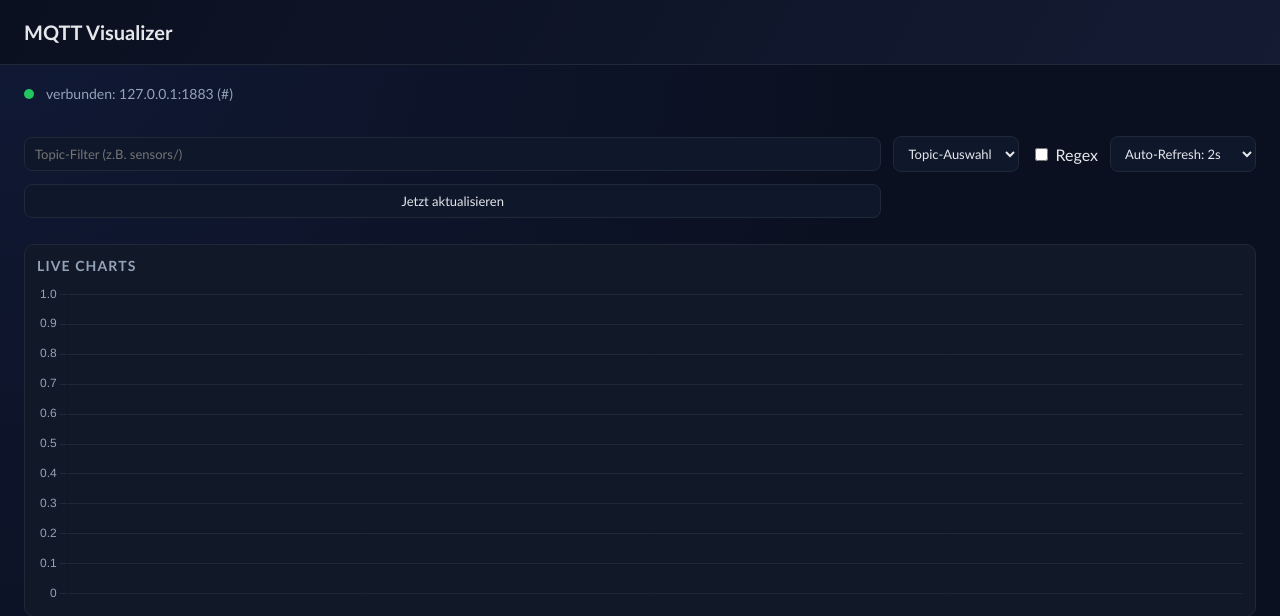
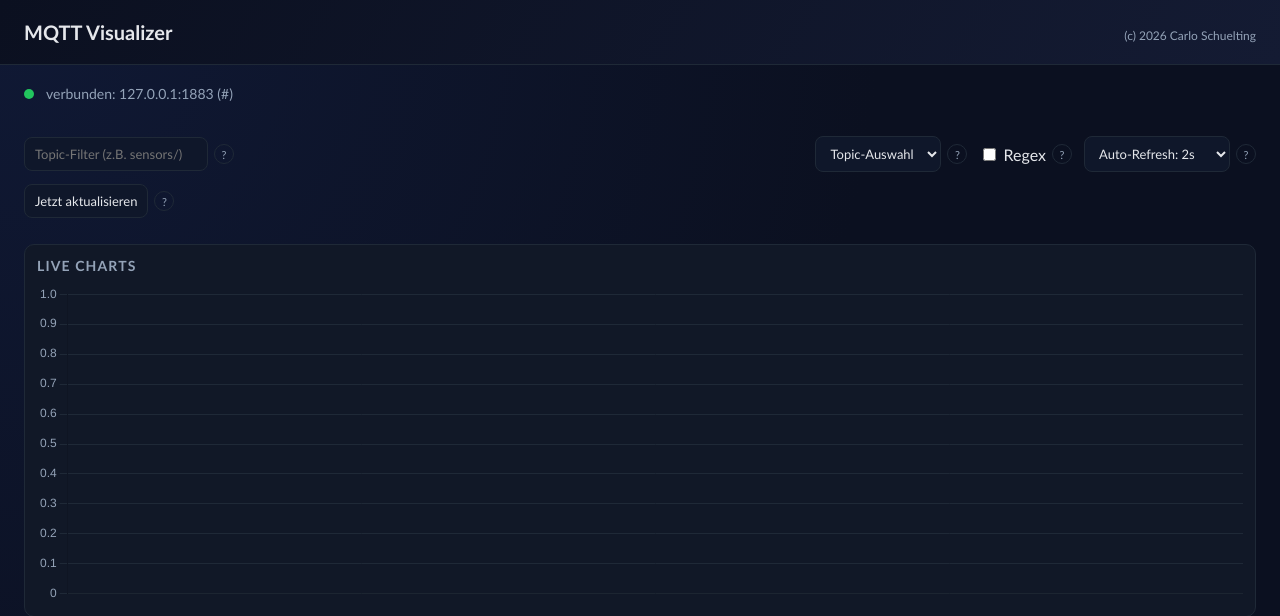
Before and after one commit to Dutchy94/MQTT-Visualizer, a Flask app: page / in a window 1280 px wide. Shown: the top 616 px of the page. Run offline with Flask 3, Linux system fonts and the light colour scheme; data that the repository does not hold is empty.

Commit message:
Add UI tooltips and header copyright

```diff
--- a/templates/index.html
+++ b/templates/index.html
@@ -69,6 +69,24 @@
     .toolbar .hint {
       font-size: 12px;
       color: var(--danger);
+    }
+    .field {
+      display: flex;
+      align-items: center;
+      gap: 6px;
+    }
+    .field .info {
+      display: inline-flex;
+      align-items: center;
+      justify-content: center;
+      width: 18px;
+      height: 18px;
+      border-radius: 999px;
+      border: 1px solid #1f2937;
+      color: var(--muted);
+      font-size: 11px;
+      cursor: help;
+      user-select: none;
     }
     .status .dot {
       width: 10px;
@@ -164,7 +182,10 @@
 </head>
 <body>
   <header>
+    <div style="display:flex; align-items: baseline; justify-content: space-between; gap: 12px;">
       <h1>MQTT Visualizer</h1>
+      <span style="font-size: 12px; color: var(--muted);">(c) 2026 Carlo Schuelting</span>
+    </div>
   </header>
   <main>
     <div id="status" class="status">
@@ -172,14 +193,24 @@
       <span id="statusText">verbinde...</span>
     </div>
     <div class="toolbar">
+      <div class="field">
         <input id="filter" type="text" placeholder="Topic-Filter (z.B. sensors/)" />
+        <span class="info" title="Filtert die angezeigten Topics. Ohne Regex ist es eine einfache Teil-String-Suche.">?</span>
+      </div>
+      <div class="field">
         <select id="topicSelect">
           <option value="">Topic-Auswahl</option>
         </select>
+        <span class="info" title="Waehle ein bekanntes Topic und setze es automatisch als Filter.">?</span>
+      </div>
+      <div class="field">
         <label>
           <input id="regexToggle" type="checkbox" />
           Regex
         </label>
+        <span class="info" title="Interpretiert den Filter als regulaeren Ausdruck (Regex).">?</span>
+      </div>
+      <div class="field">
         <select id="interval">
         <option value="1">Auto-Refresh: 1s</option>
         <option value="2" selected>Auto-Refresh: 2s</option>
@@ -187,7 +218,12 @@
         <option value="10">Auto-Refresh: 10s</option>
         <option value="0">Auto-Refresh: aus</option>
         </select>
+        <span class="info" title="Stellt das automatische Aktualisierungsintervall ein.">?</span>
+      </div>
+      <div class="field">
         <button id="refreshBtn">Jetzt aktualisieren</button>
+        <span class="info" title="Laedt Status, Nachrichten, Karten und Charts sofort neu.">?</span>
+      </div>
     </div>
     <div id="filterHint" class="toolbar hint" style="display:none;">Ungueltiger Regex</div>
     <div class="panel">
```
Lines whose indentation alone changed are shown as unchanged.
